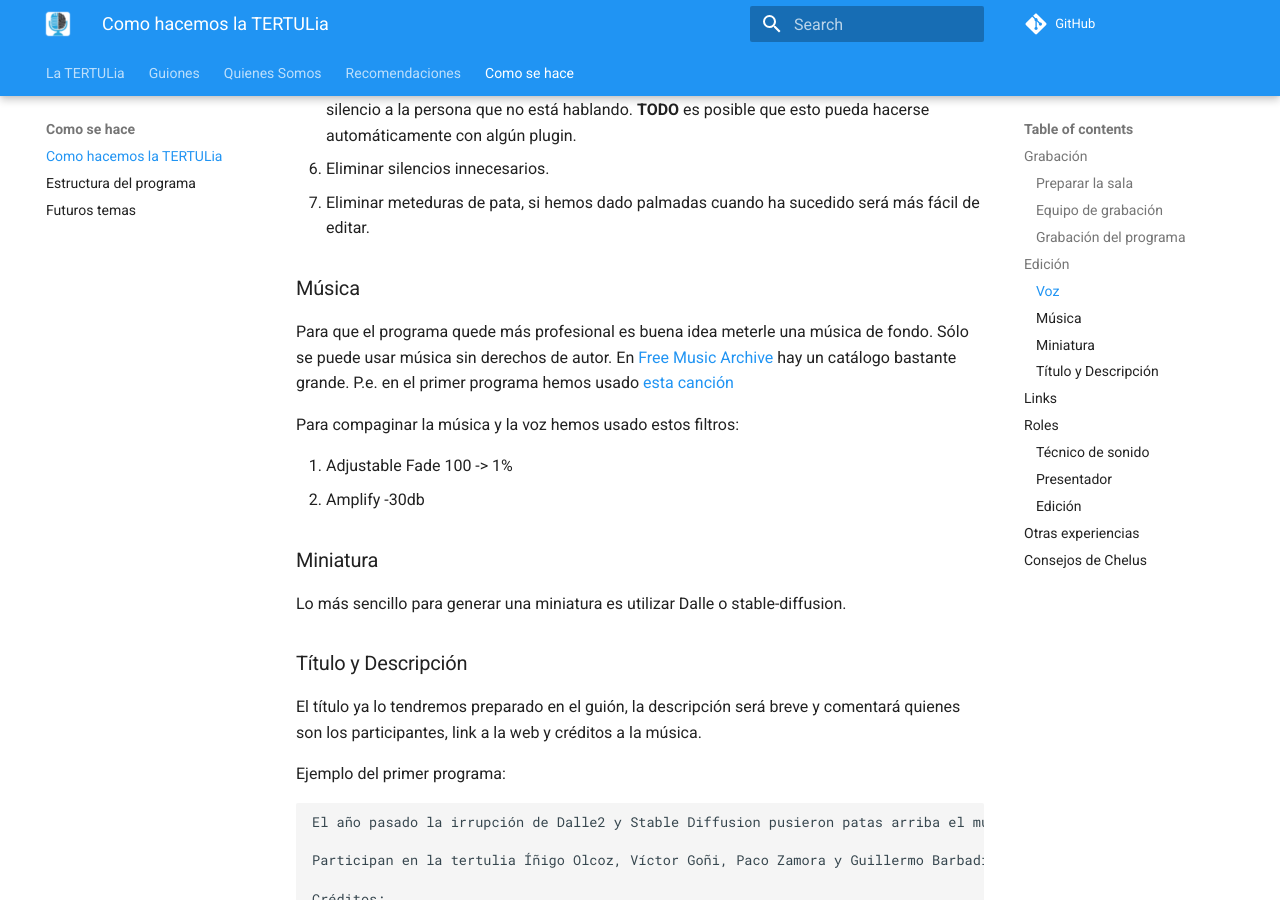
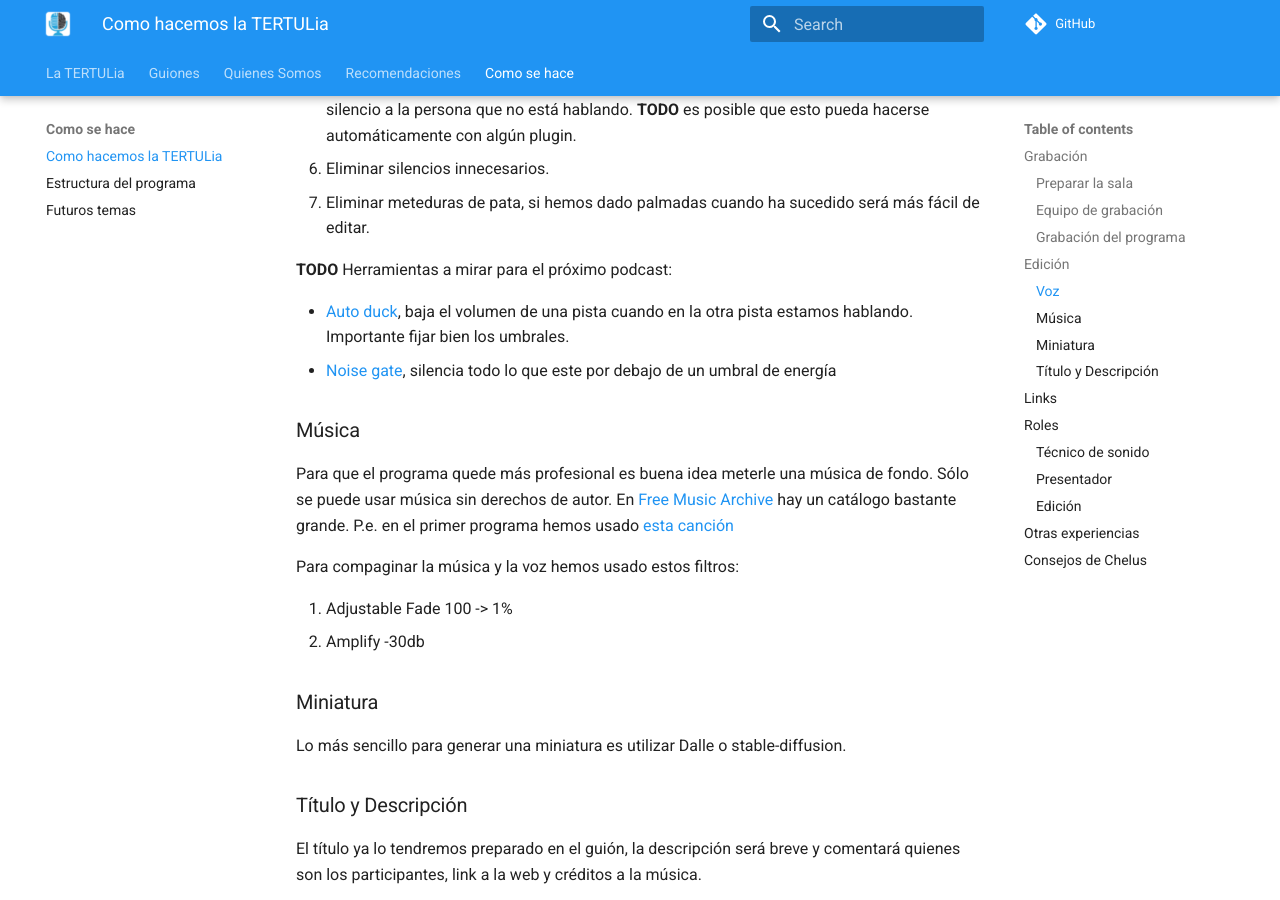
Before and after one commit to ironbar/tertulia_inteligencia_artificial, an MkDocs documentation site: the page built from docs/como-se-hace/como-hacemos-la-tertulia.md, in a window 1280 px wide and 900 px high, scrolled down 1602 px. Built offline with MkDocs 1.6.1 and Material for MkDocs 9.7.7, drawn with Linux system fonts in a browser that asks for light colours; comment, search, counter and statistics services are not loaded.

Commit message:
added tools for next podcast

```diff
--- a/docs/como-se-hace/como-hacemos-la-tertulia.md
+++ b/docs/como-se-hace/como-hacemos-la-tertulia.md
@@ -46,6 +46,11 @@ provoca que se oiga eco si hay dos micrófonos activos al mismo tiempo.
 a la persona que no está hablando. **TODO** es posible que esto pueda hacerse automáticamente con algún plugin.
 1. Eliminar silencios innecesarios.
 1. Eliminar meteduras de pata, si hemos dado palmadas cuando ha sucedido será más fácil de editar.
+
+**TODO** Herramientas a mirar para el próximo podcast:
+
+- [Auto duck](https://manual.audacityteam.org/man/auto_duck.html), baja el volumen de una pista cuando en la otra pista estamos hablando. Importante fijar bien los umbrales.
+- [Noise gate](https://manual.audacityteam.org/man/noise_gate.html), silencia todo lo que este por debajo de un umbral de energía
 
 ### Música
 
```
